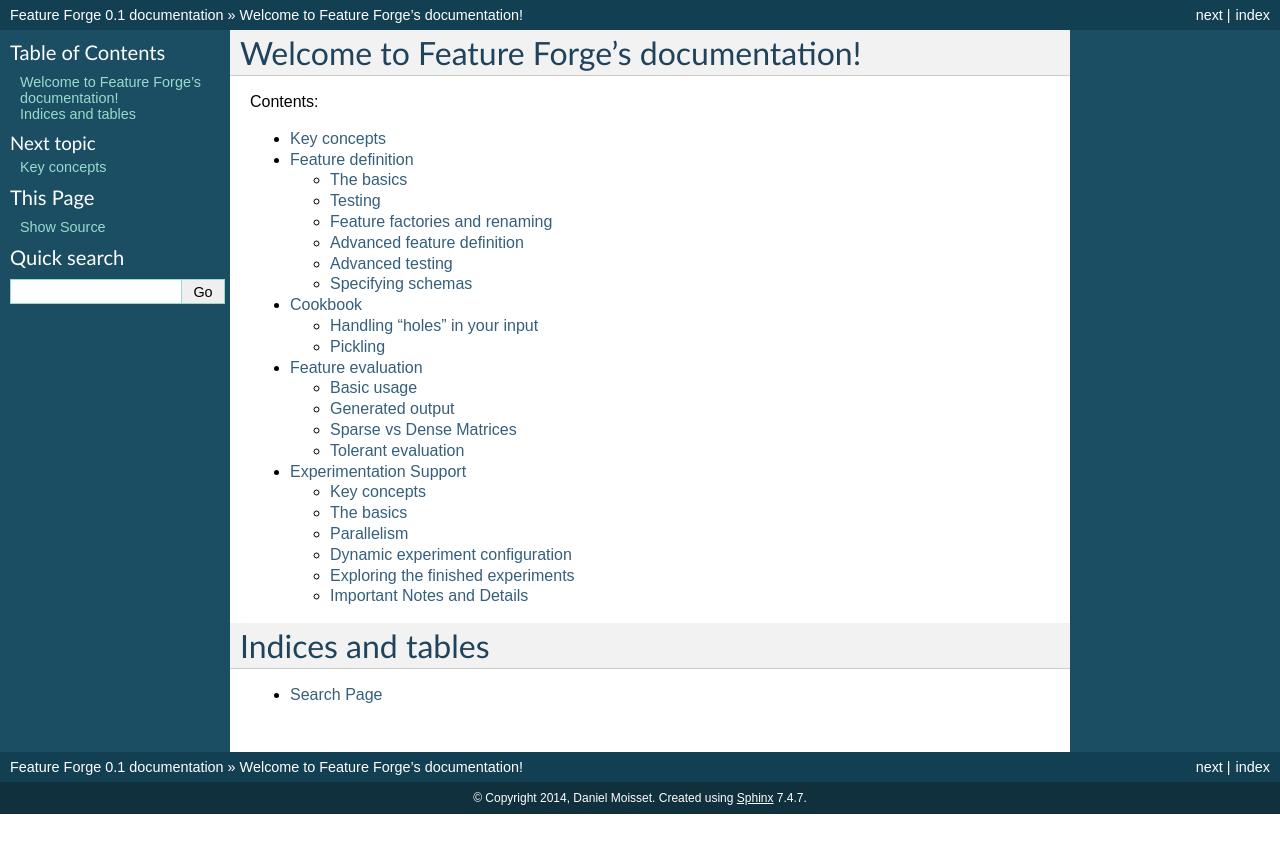
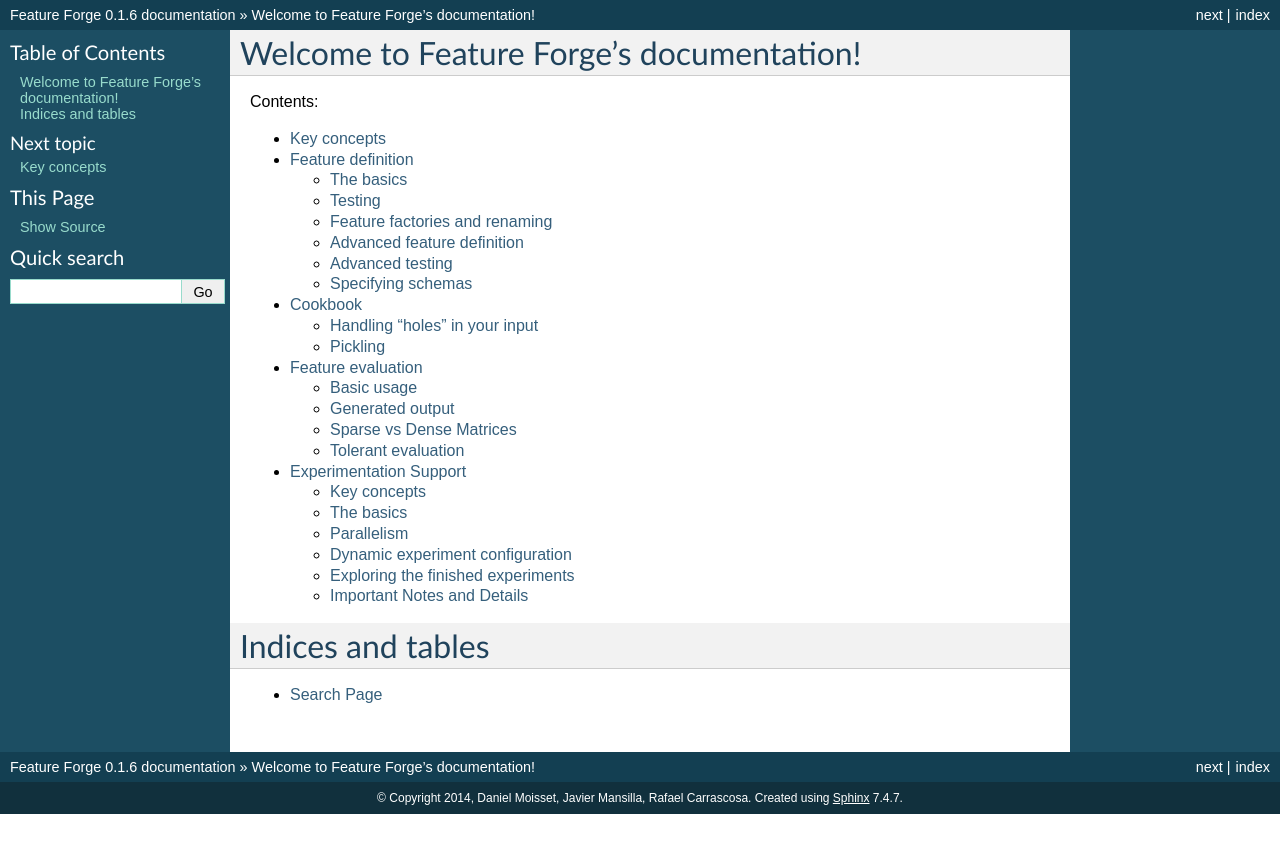
Before and after one commit to machinalis/featureforge, a Sphinx documentation site: the page built from docs/index.rst, in a window 1280 px wide. Shown: the top 853 px of the page. Built offline with Sphinx 7.4.7, drawn with Linux system fonts in a browser that asks for light colours.

Commit message:
small fixes to conf.py

```diff
--- a/docs/conf.py
+++ b/docs/conf.py
@@ -10,6 +10,12 @@
 #
 # All configuration values have a default; values that are commented out
 # serve to show the default.
+
+# Hack to make Read the docs compile
+import mock
+MOCK_MODULES = ['numpy', 'scipy', 'matplotlib', 'matplotlib.pyplot', 'scipy.interpolate']
+for mod_name in MOCK_MODULES:
+sys.modules[mod_name] = mock.Mock()
 
 import sys, os
 
@@ -41,16 +47,16 @@
 
 # General information about the project.
 project = u'Feature Forge'
-copyright = u'2014, Daniel Moisset'
+copyright = u'2014, Daniel Moisset, Javier Mansilla, Rafael Carrascosa'
 
 # The version info for the project you're documenting, acts as replacement for
 # |version| and |release|, also used in various other places throughout the
 # built documents.
 #
 # The short X.Y version.
-version = '0.1'
+version = '0.1.6'
 # The full version, including alpha/beta/rc tags.
-release = '0.1'
+release = '0.1.6'
 
 # The language for content autogenerated by Sphinx. Refer to documentation
 # for a list of supported languages.
```
